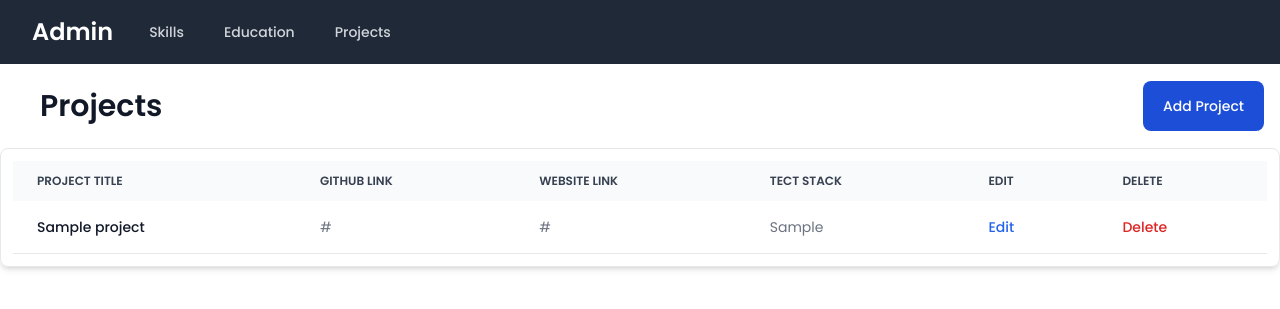
After one commit to sheeshhhhhh/portfolio, a Django app: template portfolio/templates/owneradmin/projects.html in a window 1280 px wide. The commit adds this page. Shown: the top 309 px of the page. Run offline with Django 5.2, Linux system fonts and the light colour scheme; the template is opened without the code that fills it: most values are stand-ins (such as "Sample title", 1, 10 or a date in 2020); form fields are guessed from the names that the template uses; some libraries are stand-ins or nearby versions.

Commit message:
added skills and project admin

```diff
--- /dev/null
+++ b/portfolio/static/scripts/adminProject.js
@@ -0,0 +1,8 @@
+
+function openDialog() {
+    document.getElementById("addProjectDialog").showModal();
+}
+
+function closeDialog() {
+    document.getElementById("addProjectDialog").close();
+}
--- /dev/null
+++ b/portfolio/templates/owneradmin/index.html
@@ -0,0 +1,98 @@
+<!DOCTYPE html>
+<html lang="en">
+<head>
+    <meta charset="UTF-8">
+    <meta name="viewport" content="width=device-width, initial-scale=1.0">
+    <title>
+        {% block title %}
+            Admin
+        {% endblock %}
+    </title>
+    {% block head %}
+    {% endblock %}
+    <link href="https://cdn.jsdelivr.net/npm/tailwindcss@2.2.19/dist/tailwind.min.css" rel="stylesheet">
+    <script src="https://cdn.tailwindcss.com"></script>
+    <link href="https://fonts.googleapis.com/css2?family=Poppins:wght@300;400;500;600&display=swap" rel="stylesheet">
+    <style>
+        .errorlist li {
+            color: red;
+            font-size: 14px;
+        }
+
+        .dialog::backdrop {
+            background: rgba(0, 0, 0, 0.31);
+            border-radius: 16px;
+            box-shadow: 0 4px 30px rgba(0, 0, 0, 0.1);
+            backdrop-filter: blur(9.7px);
+            -webkit-backdrop-filter: blur(9.7px);
+        }
+
+        body {
+            font-family: 'Poppins', sans-serif;
+        }
+    </style>
+</head>
+<body>
+    <nav class="bg-gray-800">
+        <div class="mx-auto max-w-7xl px-2 sm:px-6 lg:px-8">
+          <div class="relative flex h-16 items-center justify-between">
+
+            <div class="flex flex-1 items-center justify-center sm:items-stretch sm:justify-start">
+              <div class="flex shrink-0 items-center">
+                <h2 class="font-bold text-2xl text-white">
+                    Admin
+                </h2>
+              </div>
+              <div class="hidden sm:ml-6 sm:block">
+                <div class="flex space-x-4">
+                <a href="/adminskills/" class="
+                  {% if navigation == 'skills' %}
+                    rounded-md bg-gray-900 px-3 py-2 text-sm font-medium text-white
+                  {% else %}
+                    rounded-md px-3 py-2 text-sm font-medium text-gray-300 hover:bg-gray-700 hover:text-white
+                  {% endif %}
+                  " aria-current="page">
+                    Skills
+                </a>
+                <a href="#" class="
+                  {% if navigation == 'education' %}
+                    rounded-md bg-gray-900 px-3 py-2 text-sm font-medium text-white
+                  {% else %}
+                    rounded-md px-3 py-2 text-sm font-medium text-gray-300 hover:bg-gray-700 hover:text-white
+                  {% endif %}
+                ">
+                    Education
+                </a>
+                <a href="/adminprojects/" class="
+                  {% if navigation == 'projects' %}
+                    rounded-md bg-gray-900 px-3 py-2 text-sm font-medium text-white
+                  {% else %}
+                    rounded-md px-3 py-2 text-sm font-medium text-gray-300 hover:bg-gray-700 hover:text-white
+                  {% endif %}
+                ">
+                    Projects
+                </a>
+                </div>
+              </div>
+            </div>
+          </div>
+        </div>
+
+        <div class="sm:hidden" id="mobile-menu">
+          <div class="space-y-1 px-2 pb-3 pt-2">
+            <a href="#" class="block rounded-md bg-gray-900 px-3 py-2 text-base font-medium text-white" aria-current="page">Dashboard</a>
+            <a href="#" class="block rounded-md px-3 py-2 text-base font-medium text-gray-300 hover:bg-gray-700 hover:text-white">Team</a>
+            <a href="#" class="block rounded-md px-3 py-2 text-base font-medium text-gray-300 hover:bg-gray-700 hover:text-white">Projects</a>
+            <a href="#" class="block rounded-md px-3 py-2 text-base font-medium text-gray-300 hover:bg-gray-700 hover:text-white">Calendar</a>
+          </div>
+        </div>
+    </nav>
+
+    <main class="">
+        {% block content %}
+        {% endblock %}
+    </main>
+    {% block script %}
+    {% endblock %}
+</body>
+</html>
--- /dev/null
+++ b/portfolio/templates/owneradmin/projects.html
@@ -0,0 +1,154 @@
+{% extends 'owneradmin/index.html' %}
+
+{% load static %}
+
+{% block title %}
+    Projects
+{% endblock %}
+
+{% block head %}
+    <style>
+        .errorlist li {
+            color: red;
+            font-size: 14px;
+        }
+    </style>
+{% endblock %}
+
+{% block content %}
+    <div class="w-full mx-auto">
+        <header class="max-w-[1700px] mx-auto flex justify-between items-center px-4">
+            <h1 class="text-3xl font-bold text-gray-900 dark:text-white p-6">
+                Projects
+            </h1>
+            <div class="flex gap-4 items-center">
+                <button onclick="openDialog()" type="button" class=" h-[50px] text-white bg-blue-700 hover:bg-blue-800 focus:ring-4 focus:ring-blue-300 font-medium rounded-lg text-sm px-5 py-2.5 focus:outline-none">
+                    Add Project
+                </button>
+                <dialog id="addProjectDialog" class="rounded-lg dialog">
+                    <form enctype="multipart/form-data" method="post" action="/addproject/" class="w-[550px]  p-7 rounded-lg relative">
+                        {% csrf_token %}
+                        <div onclick="closeDialog()" class="absolute right-10">
+                            <img src="{% static 'media/close_black.svg' %}" />
+                        </div>
+                        <h2 class="font-bold text-2xl mb-3 text-blue-600">
+                            Add Project
+                        </h2>
+
+                        <div>
+                            <label class="block mb-2 text-sm font-medium text-gray-900 dark:text-white" for="id_image">Image</label>
+                            {{ form.image }}
+                            {{ form.image.errors }}
+                        </div>
+
+                        <!-- Title Field -->
+                        <div class="relative z-0 w-full mb-5 group">
+                            {{ form.title }}
+                            {{ form.title.errors }}
+                            <label for="floating_email" class="peer-focus:font-medium absolute text-sm text-gray-500 dark:text-gray-400 duration-300 transform -translate-y-6 scale-75 top-3 -z-10 origin-[0] peer-focus:start-0 rtl:peer-focus:translate-x-1/4 rtl:peer-focus:left-auto peer-focus:text-blue-600 peer-focus:dark:text-blue-500 peer-placeholder-shown:scale-100 peer-placeholder-shown:translate-y-0 peer-focus:scale-75 peer-focus:-translate-y-6">
+                                Title
+                            </label>
+                        </div>
+
+                        <!-- Description Field -->
+                        <div class="relative z-0 w-full mb-5 group">
+                            <label for="id_description" class="block mb-2 text-sm font-medium text-gray-500">Description</label>
+                            {{ form.description }}
+                            {{ form.description.errors }}
+                        </div>
+
+                        <!-- GitHub Link Field -->
+                        <div class="relative z-0 w-full mb-5 group">
+                            {{ form.github_link }}
+                            {{ form.github_link.errors }}
+                            <label for="id_github_link" class="peer-focus:font-medium absolute text-sm text-gray-500 dark:text-gray-400 duration-300 transform -translate-y-6 scale-75 top-3 -z-10 origin-[0] peer-focus:start-0 rtl:peer-focus:translate-x-1/4 rtl:peer-focus:left-auto peer-focus:text-blue-600 peer-focus:dark:text-blue-500 peer-placeholder-shown:scale-100 peer-placeholder-shown:translate-y-0 peer-focus:scale-75 peer-focus:-translate-y-6">
+                                GitHub link
+                            </label>
+                        </div>
+
+                        <!-- Website Link Field -->
+                        <div class="relative z-0 w-full mb-5 group">
+                            {{ form.website_link }}
+                            {{ form.website_link.errors }}
+                            <label for="id_website_link" class="peer-focus:font-medium absolute text-sm text-gray-500 dark:text-gray-400 duration-300 transform -translate-y-6 scale-75 top-3 -z-10 origin-[0] peer-focus:start-0 rtl:peer-focus:translate-x-1/4 rtl:peer-focus:left-auto peer-focus:text-blue-600 peer-focus:dark:text-blue-500 peer-placeholder-shown:scale-100 peer-placeholder-shown:translate-y-0 peer-focus:scale-75 peer-focus:-translate-y-6">
+                                Website link
+                            </label>
+                        </div>
+
+                        <!-- Tech Stack Field -->
+                        <div class="relative z-0 w-full mb-5 group">
+                            {{ form.tech_stack }}
+                            {{ form.tech_stack.errors }}
+                            <label for="id_tech_stack" class="peer-focus:font-medium absolute text-sm text-gray-500 dark:text-gray-400 duration-300 transform -translate-y-6 scale-75 top-3 -z-10 origin-[0] peer-focus:start-0 rtl:peer-focus:translate-x-1/4 rtl:peer-focus:left-auto peer-focus:text-blue-600 peer-focus:dark:text-blue-500 peer-placeholder-shown:scale-100 peer-placeholder-shown:translate-y-0 peer-focus:scale-75 peer-focus:-translate-y-6">
+                                Tech Stack (e.g., Django, React, Tailwind)
+                            </label>
+                        </div>
+
+                        <button type="submit" class="text-white bg-blue-700 hover:bg-blue-800 focus:ring-4 focus:outline-none focus:ring-blue-300 font-medium rounded-lg text-sm w-full sm:w-auto px-5 py-2.5 text-center dark:bg-blue-600 dark:hover:bg-blue-700 dark:focus:ring-blue-800">Submit</button>
+                    </form>
+                </dialog>
+            </div>
+        </header>
+
+        <div class="relative max-w-[1700px] mx-auto overflow-y-auto shadow-md sm:rounded-lg p-3 border">
+            <table class="w-full text-sm text-left rtl:text-right text-gray-500 dark:text-gray-400">
+                <thead class="text-xs text-gray-700 uppercase bg-gray-50 dark:bg-gray-700 dark:text-gray-400">
+                    <tr>
+                        <th scope="col" class="px-6 py-3">
+                            Project Title
+                        </th>
+                        <th scope="col" class="px-6 py-3">
+                            github link
+                        </th>
+                        <th scope="col" class="px-6 py-3">
+                            Website Link
+                        </th>
+                        <th scope="col" class="px-6 py-3">
+                            tect Stack
+                        </th>
+                        <th scope="col" class="px-6 py-3">
+                            Edit
+                        </th>
+                        <th scope="col" class="px-6 py-3">
+                            Delete
+                        </th>
+                    </tr>
+                </thead>
+                <tbody>
+                    {% for project in projects %}
+                        <tr class="odd:bg-white odd:dark:bg-gray-900 even:bg-gray-50 even:dark:bg-gray-800 border-b dark:border-gray-700">
+                            <th scope="row" class="px-6 py-4 font-medium text-gray-900 whitespace-nowrap dark:text-white">
+                                {{ project.title }}
+                            </th>
+                            <td class="px-6 py-4">
+                                {{project.github_link}}
+                            </td>
+                            <td class="px-6 py-4">
+                                {{project.website_link}}
+                            </td>
+                            <td class="px-6 py-4">
+                                {{project.tech_stack}}
+                            </td>
+                            <td class="px-6 py-4">
+                                <a href="{% url 'EditProject' project.id %}" class="font-medium text-blue-600 dark:text-blue-500 hover:underline">
+                                    Edit
+                                </a>
+                            </td>
+                            <td class="px-6 py-4">
+                                <a href="{% url 'DeleteProject' project.id %}" class="font-medium text-red-600 dark:text-blue-500 hover:underline">
+                                    Delete
+                                </a>
+                            </td>
+                        </tr>
+                    {% endfor %}
+                </tbody>
+            </table>
+        </div>
+    </div>
+    <script src="{% static 'scripts/adminProject.js' %}"></script>
+    {% if notValid %}
+        <script>
+            openDialog();
+        </script>
+    {% endif %}
+{% endblock %}
```
Also changed, not shown: portfolio/portfolio/admin.py (+1 -7 lines), portfolio/portfolio/forms.py (added, +27 -0 lines), portfolio/portfolio/models.py (+2 -9 lines), portfolio/portfolio/urls.py (+10 -0 lines), portfolio/portfolio/views.py (+86 -57 lines), portfolio/templates/index.html (+9 -0 lines), portfolio/templates/owneradmin/editproject.html (added, +76 -0 lines), portfolio/templates/owneradmin/editskills.html (added, +44 -0 lines), portfolio/templates/owneradmin/skills.html (added, +112 -0 lines), portfolio/templates/projects.html (+13 -21 lines), portfolio/portfolio/migrations/0009_project_image_delete_projectimages.py (added), portfolio/static/media/close_black.svg (added).
